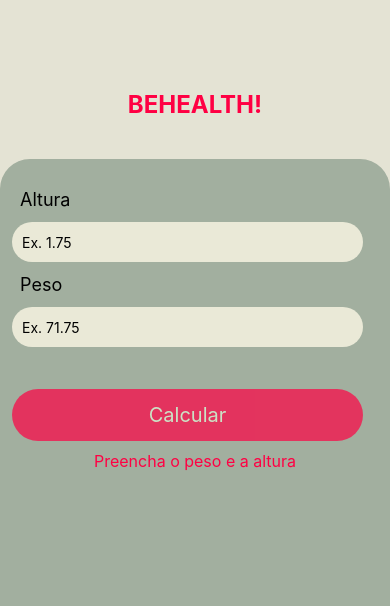
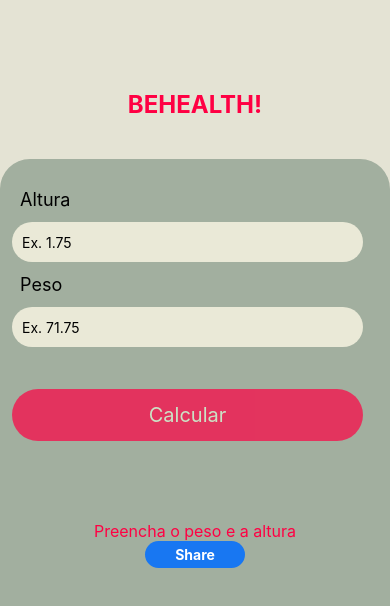
Before and after one commit to ElaineCostadev/First-React-Native, a React Native app: screen / in a window 390 px wide. Shown: the top 606 px of the page. Built offline with nearby package versions, Linux system fonts and the light colour scheme.

Commit message:
:fix: inserindo a msg acima do botao de share

```diff
--- a/src/components/ResultImc.js
+++ b/src/components/ResultImc.js
@@ -11,19 +11,17 @@ function ResultImc({ resultImc, messageResultImc}) {
   }
 
   return (
-    <View style={styles.resultImc}>
+    <View style={styles.contextImc}>
       <View style={styles.boxShareButton}>
-        { resultImc &&
+        <Text style={styles.information}>{ messageResultImc }</Text>
+        <Text style={styles.numberImc}>{ resultImc }</Text>
         <TouchableOpacity
           style={styles.share}
           onPress={onShare}
         >
           <Text style={styles.sharedText}>Share</Text>
         </TouchableOpacity>
-        }
       </View>
-      <Text style={styles.information}>{ messageResultImc }</Text>
-      <Text style={styles.numberImc}>{ resultImc }</Text>
     </View>
   )
 }
```
